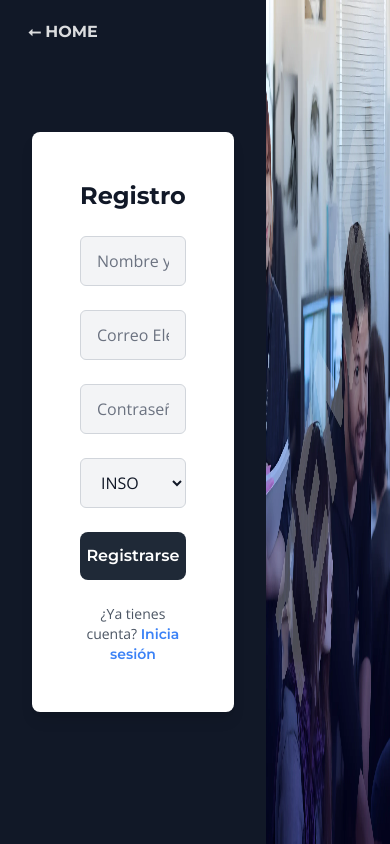
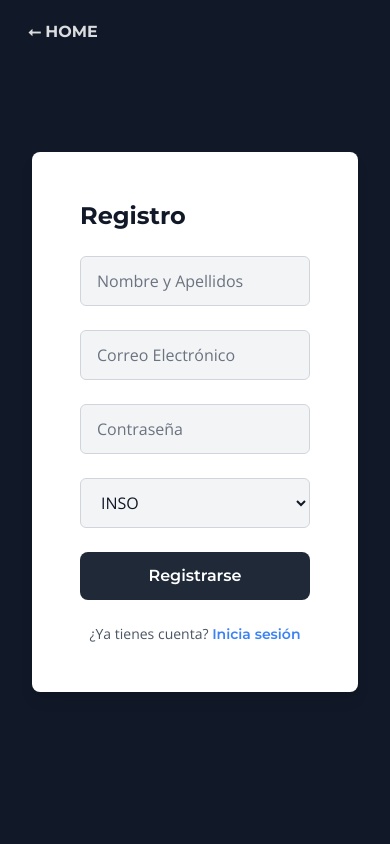
Before and after one commit to sasahershko/PROYECTOSIII-2Q, a Next.js app in the folder frontend/: page /register in a window 390 px wide. Built offline with nearby package versions, Linux system fonts and the light colour scheme.

Commit message:
Diseño responsive básico en Login y Register

```diff
--- a/frontend/src/app/(auth)/layout.js
+++ b/frontend/src/app/(auth)/layout.js
@@ -16,12 +16,12 @@ export default function AuthLayout({ children }) {
 
         <div className="flex w-full min-h-screen bg-gray-900">
           {/* Sección izquierda con el formulario */}
-          <div className="flex-1">
+          <div className="flex-1 items-center justify-center">
             {children} {/* Formularios de Login y Register */}
           </div>
 
           {/* Sección derecha con imagen */}
-          <div className="flex-1 bg-gray-300 flex items-center justify-center">
+          <div className="hidden md:flex flex-1 bg-gray-300 items-center justify-center">
             <Image
               src="/foto-auth.webp"
               width={1100}
```
